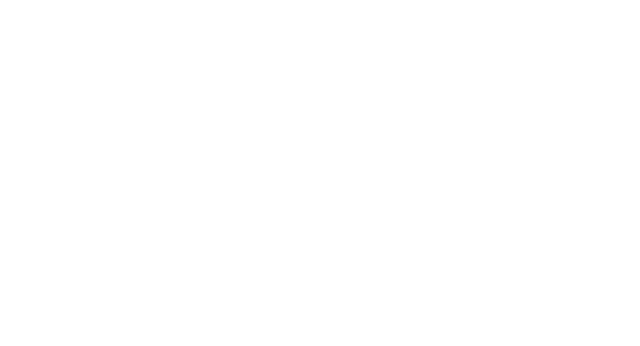
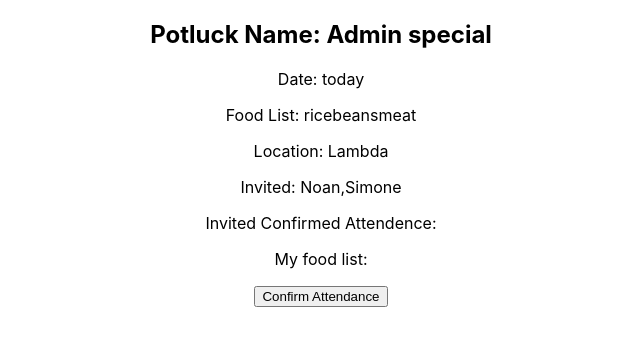
Before and after one commit to Potluck-planner-by-the-Potluckers/frontEnd, a React (Create React App) app in the folder app/: page /1/1 in a window 1280 px wide. Shown: the top 346 px of the page, without its empty margins (319-959 px from the left). Built offline with nearby package versions, Linux system fonts and the light colour scheme.

Commit message:
public page is up and running. Working on the confirmation form

```diff
--- a/app/src/App.jsx
+++ b/app/src/App.jsx
@@ -1,11 +1,13 @@
 // https://github.com/Potluck-planner-by-the-Potluckers/frontEnd
 import React from 'react';
 import './App.css';
-import {  Route, Switch, BrowserRouter as Router } from 'react-router-dom'
+import { Route, Switch, BrowserRouter as Router } from 'react-router-dom'
 // components
 import Dashboard from './components/Dashboard'
 import CreatePotluckForm from './components/CreatePotluckForm'
 import EditYourPotlucker from './components/EditYourPotlucker'
+import PublicPotluck from './components/PublicPotluck'
+import ConfirmationForm from './components/ConfirmationForm'
 function App() {
   return (
     <div className="App">
@@ -13,7 +15,7 @@ function App() {
       <Router>
         <Switch>
           {/* will be private route soon */}
-          <Route  exact path='/'>
+          <Route exact path='/'>
             {/* /dashboard */}
             <Dashboard />
           </Route>
@@ -29,6 +31,12 @@ function App() {
           <Route path='/edityourpotlock/:id'>
             <EditYourPotlucker />
           </Route>
+          <Route exact path='/:id/:urlPotluckName'>
+            <PublicPotluck />
+          </Route>
+          <Route exact path='/:id/:urlPotluckName/confirmation'>
+            <ConfirmationForm />
+          </Route>
         </Switch>
       </Router>
 
--- /dev/null
+++ b/app/src/components/ConfirmationForm.jsx
@@ -0,0 +1,9 @@
+import React from 'react'
+
+export default function ConfirmationForm() {
+    return (
+        <div className='container confirmation-form-container'>
+            <h1>Confirmation Page</h1>
+        </div>
+    )
+}
--- a/app/src/components/Potlucks.jsx
+++ b/app/src/components/Potlucks.jsx
@@ -16,6 +16,12 @@ export default function Potlucks() {
 
         debugger
         return isListNotHere ? <p>Start hosting a new Potluck</p> : potluckList.map(aPotluck => {
+            //make potluck name url friendly
+            //lowercase
+            //nospace
+            let urlPotluckName = aPotluck.potluckName.replace(/\s+/g, '')
+            urlPotluckName = urlPotluckName.toLowerCase()
+
             return (
                 <section className="upcoming-potluck">
                     <h2>
@@ -55,6 +61,10 @@ export default function Potlucks() {
                         dispatch({ type: DELETE, payload: { id: aPotluck.id } })
                     }
                     } className="btn delete">Delete Potlucker</button>
+                    <button className="btn public-btn" onClick={() => {
+                        push(`/${aPotluck.id}/${urlPotluckName}`)
+                    }
+                    }>See live potluck</button>
                 </section>
             )
         })
--- /dev/null
+++ b/app/src/components/PublicPotluck.jsx
@@ -0,0 +1,53 @@
+import React from 'react'
+import { useHistory, useParams } from 'react-router-dom'
+import { useSelector } from 'react-redux'
+
+export default function PublicPotluck() {
+    const { push } = useHistory()
+    const { id, urlPotluckName } = useParams()
+
+    //get the current potluck into the state
+    const publicPotluck = useSelector(state => state.filter(aPotluck => aPotluck.id == id
+    ))[0]
+    debugger
+
+    return (
+        <section className="upcoming-potluck">
+            <h1>
+                Potluck Name: {publicPotluck.potluckName}
+            </h1>
+            <p>
+                Date: {publicPotluck.date}
+            </p>
+            <p>
+                Food List: {publicPotluck.foodList}
+            </p>
+            <p>
+                Location: {publicPotluck.location}
+            </p>
+            <p>
+                Invited: {publicPotluck.invited.map((anInvited, index) => {
+                const lastIndex = (publicPotluck.invited.length - 1)
+                const isLastNameOnList = lastIndex === index
+
+                //return the last name without a comman , so the list don't look uncompleted
+                if (isLastNameOnList) return `${anInvited.name}`
+
+                //return name on the invitation list
+                return `${anInvited.name},`
+            })}
+            </p>
+            <p>
+                Invited Confirmed Attendence: {publicPotluck.myFoodList}
+            </p>
+            <p>
+                My food list: {publicPotluck.myFoodList}
+            </p>
+
+            <button className="btn form-btn" onClick={() => {
+                push(`/${publicPotluck.id}/${urlPotluckName}/confirmation`)
+            }
+            }>Confirm Attendance</button>
+        </section>
+    )
+}
```
